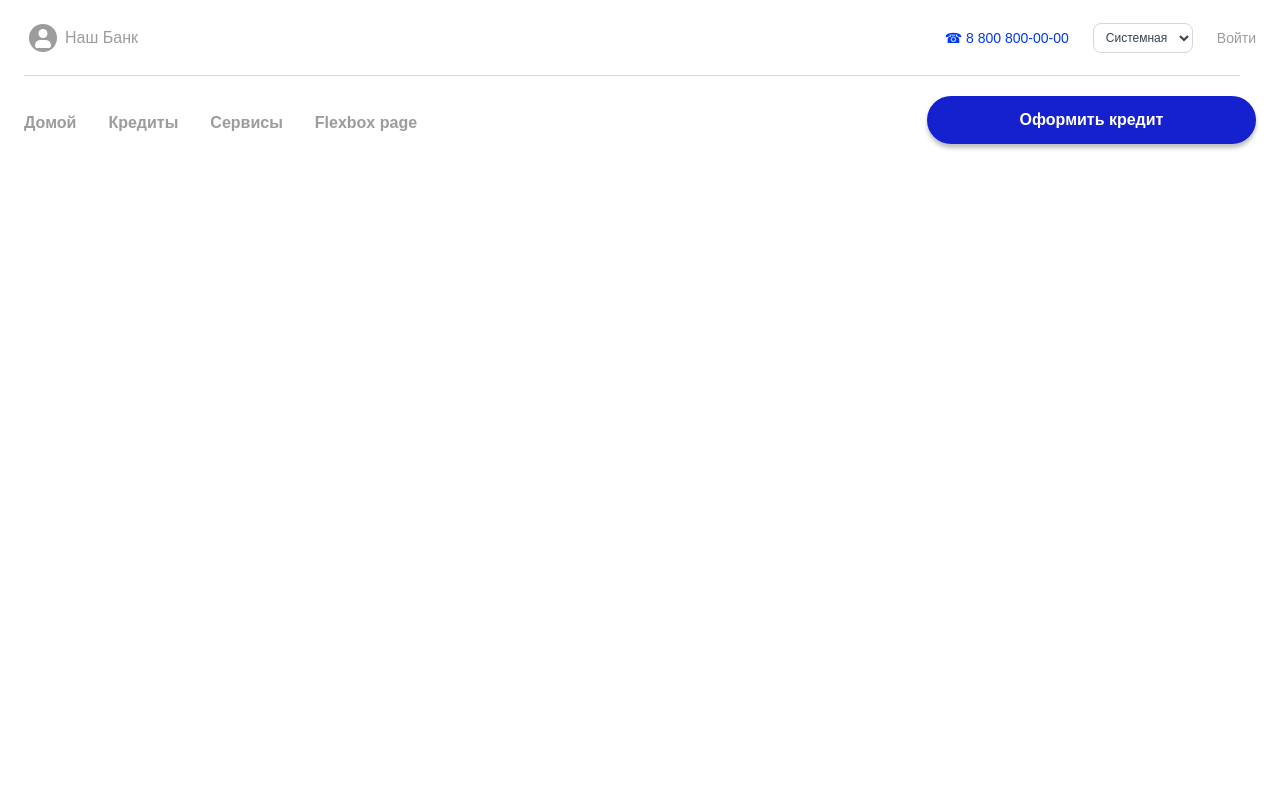
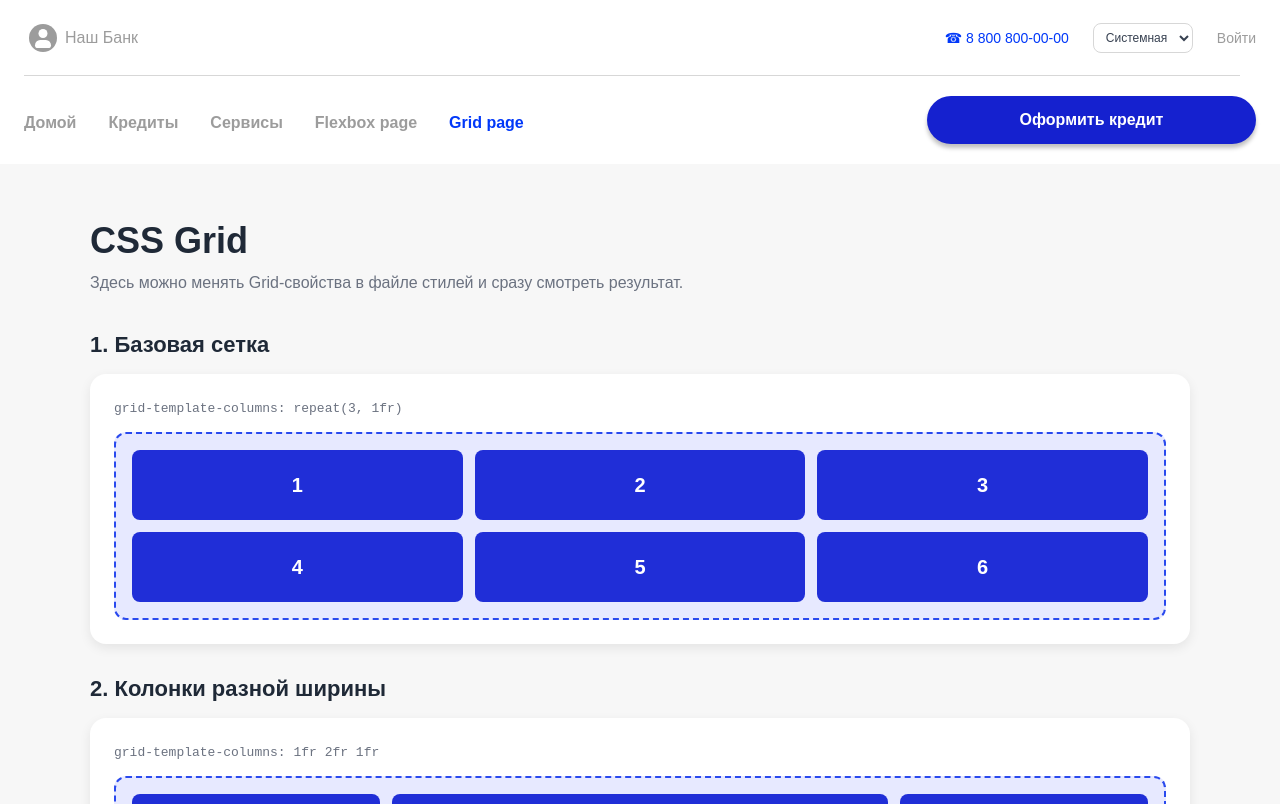
Before and after one commit to Vitas1968/neo_frontend, a React (Vite) app: page /grid in a window 1280 px wide. Shown: the top 804 px of the page. Built offline with nearby package versions, Linux system fonts and the light colour scheme.

Commit message:
feat(grid): add CSS Grid playground page

```diff
--- a/src/App.tsx
+++ b/src/App.tsx
@@ -4,6 +4,7 @@ import { HomePage } from './pages/HomePage';
 import { LoansPage } from './pages/LoansPage';
 import { ServicesPage } from './pages/ServicesPage';
 import { FlexboxPage } from './pages/FlexboxPage';
+import { GridPage } from './pages/GridPage';
 
 function App() {
   return (
@@ -15,6 +16,7 @@ function App() {
         <Route path="/services" element={<ServicesPage />} />
         <Route path="/loans" element={<LoansPage />} />
         <Route path="/flexbox" element={<FlexboxPage />} />
+        <Route path="/grid" element={<GridPage />} />
       </Routes>
     </>
   );
--- a/src/components/header/Header.tsx
+++ b/src/components/header/Header.tsx
@@ -63,6 +63,8 @@ export function Header() {
             <NavigationLink to="/services">Сервисы</NavigationLink>
 
             <NavigationLink to="/flexbox">Flexbox page</NavigationLink>
+
+            <NavigationLink to="/grid">Grid page</NavigationLink>
           </Navigation>
 
           <LoanButton to="/loans">Оформить кредит</LoanButton>
--- /dev/null
+++ b/src/pages/GridPage.styles.ts
@@ -0,0 +1,93 @@
+import styled from 'styled-components';
+
+type GridColumns = 'three' | 'fractions' | 'responsive';
+
+export const Page = styled.main`
+  min-height: calc(100vh - 90px);
+  background-color: ${({ theme }) => theme.colors.pageBackground};
+`;
+
+export const Container = styled.div`
+  width: min(calc(100% - 48px), 1100px);
+  margin: 0 auto;
+  padding: 56px 0 80px;
+
+  h1 {
+    margin: 0;
+    color: ${({ theme }) => theme.colors.textPrimary};
+    font-size: 36px;
+  }
+
+  @media (max-width: ${({ theme }) => theme.breakpoints.tablet}) {
+    width: min(calc(100% - 32px), 1100px);
+    padding-top: 32px;
+  }
+`;
+
+export const Description = styled.p`
+  margin: 12px 0 40px;
+  color: ${({ theme }) => theme.colors.textSecondary};
+`;
+
+export const Section = styled.section`
+  margin-top: ${({ theme }) => theme.spacing.xxl};
+`;
+
+export const SectionTitle = styled.h2`
+  margin: 0 0 ${({ theme }) => theme.spacing.l};
+  color: ${({ theme }) => theme.colors.textPrimary};
+  font-size: 22px;
+`;
+
+export const Example = styled.div`
+  padding: ${({ theme }) => theme.spacing.xl};
+  border-radius: ${({ theme }) => theme.radius.l};
+  background-color: ${({ theme }) => theme.colors.surface};
+  box-shadow: ${({ theme }) => theme.shadows.card};
+`;
+
+export const ExampleTitle = styled.p`
+  margin: 0 0 ${({ theme }) => theme.spacing.l};
+  color: ${({ theme }) => theme.colors.textSecondary};
+`;
+
+export const GridContainer = styled.div<{
+  $columns?: GridColumns;
+}>`
+  display: grid;
+  min-height: 160px;
+  grid-auto-rows: 70px;
+  gap: ${({ theme }) => theme.spacing.m};
+  padding: ${({ theme }) => theme.spacing.l};
+  border: 2px dashed ${({ theme }) => theme.colors.accent};
+  border-radius: ${({ theme }) => theme.radius.m};
+  background-color: ${({ theme }) => theme.colors.surfaceAccent};
+
+  grid-template-columns: ${({ $columns }) => {
+    if ($columns === 'fractions') {
+      return '1fr 2fr 1fr';
+    }
+
+    if ($columns === 'responsive') {
+      return 'repeat(auto-fit, minmax(150px, 1fr))';
+    }
+
+    return 'repeat(3, 1fr)';
+  }};
+`;
+
+export const GridItem = styled.div<{
+  $columnSpan?: 1 | 2;
+  $rowSpan?: 1 | 2;
+}>`
+  display: grid;
+  min-width: 0;
+  place-items: center;
+  grid-column: span ${({ $columnSpan = 1 }) => $columnSpan};
+  grid-row: span ${({ $rowSpan = 1 }) => $rowSpan};
+  border-radius: ${({ theme }) => theme.radius.s};
+  color: ${({ theme }) => theme.colors.surface};
+  background-color: ${({ theme }) => theme.colors.primary};
+  font-size: 20px;
+  font-weight: 700;
+`;
--- /dev/null
+++ b/src/pages/GridPage.tsx
@@ -0,0 +1,92 @@
+import {
+  Container,
+  Description,
+  Example,
+  ExampleTitle,
+  GridContainer,
+  GridItem,
+  Page,
+  Section,
+  SectionTitle,
+} from './GridPage.styles';
+
+export function GridPage() {
+  return (
+    <Page>
+      <Container>
+        <h1>CSS Grid</h1>
+        <Description>
+          Здесь можно менять Grid-свойства в файле стилей и сразу смотреть результат.
+        </Description>
+
+        <Section>
+          <SectionTitle>1. Базовая сетка</SectionTitle>
+          <Example>
+            <ExampleTitle>
+              <code>grid-template-columns: repeat(3, 1fr)</code>
+            </ExampleTitle>
+
+            <GridContainer>
+              <GridItem>1</GridItem>
+              <GridItem>2</GridItem>
+              <GridItem>3</GridItem>
+              <GridItem>4</GridItem>
+              <GridItem>5</GridItem>
+              <GridItem>6</GridItem>
+            </GridContainer>
+          </Example>
+        </Section>
+
+        <Section>
+          <SectionTitle>2. Колонки разной ширины</SectionTitle>
+          <Example>
+            <ExampleTitle>
+              <code>grid-template-columns: 1fr 2fr 1fr</code>
+            </ExampleTitle>
+
+            <GridContainer $columns="fractions">
+              <GridItem>1fr</GridItem>
+              <GridItem>2fr</GridItem>
+              <GridItem>1fr</GridItem>
+            </GridContainer>
+          </Example>
+        </Section>
+
+        <Section>
+          <SectionTitle>3. Объединение ячеек</SectionTitle>
+          <Example>
+            <ExampleTitle>
+              <code>grid-column: span 2; grid-row: span 2</code>
+            </ExampleTitle>
+
+            <GridContainer>
+              <GridItem $columnSpan={2}>1</GridItem>
+              <GridItem $rowSpan={2}>2</GridItem>
+              <GridItem>3</GridItem>
+              <GridItem>4</GridItem>
+              <GridItem>5</GridItem>
+            </GridContainer>
+          </Example>
+        </Section>
+
+        <Section>
+          <SectionTitle>4. Адаптивная сетка</SectionTitle>
+          <Example>
+            <ExampleTitle>
+              <code>repeat(auto-fit, minmax(150px, 1fr))</code>
+            </ExampleTitle>
+
+            <GridContainer $columns="responsive">
+              <GridItem>1</GridItem>
+              <GridItem>2</GridItem>
+              <GridItem>3</GridItem>
+              <GridItem>4</GridItem>
+              <GridItem>5</GridItem>
+              <GridItem>6</GridItem>
+            </GridContainer>
+          </Example>
+        </Section>
+      </Container>
+    </Page>
+  );
+}
```
